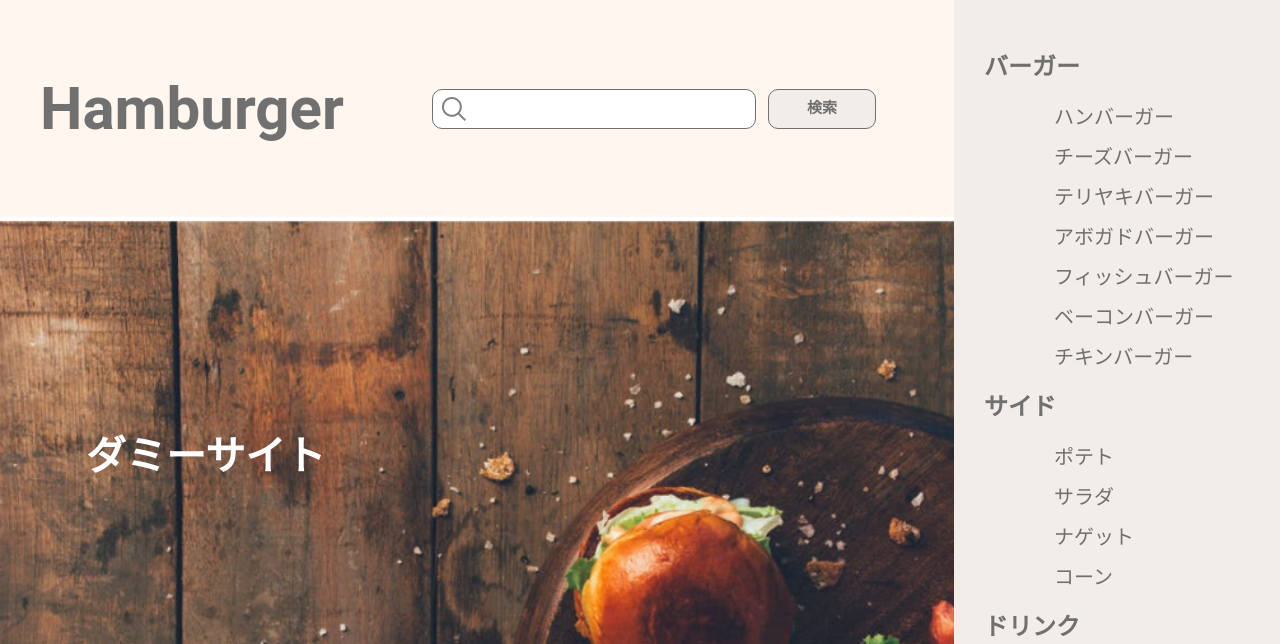
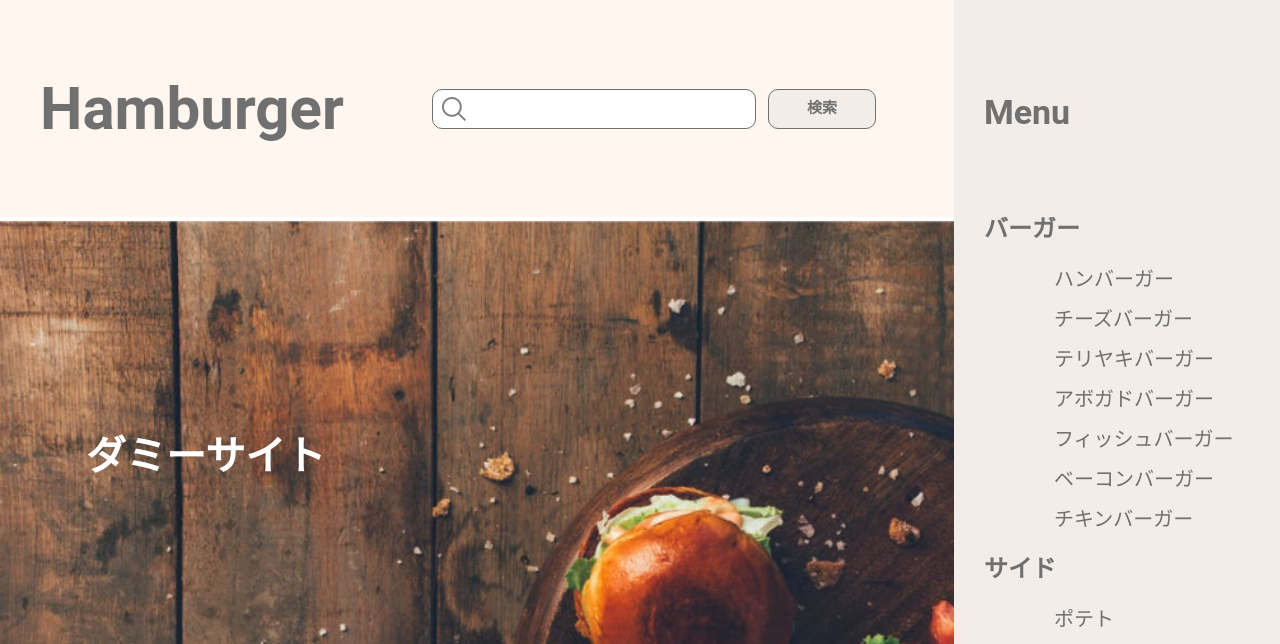
Before and after one commit to yukioinokinawa/Hamburger-TAKA, a plain HTML site: page HTML/front_page.html in a window 1280 px wide. Shown: the top 644 px of the page. Drawn offline with nearby package versions, Linux system fonts and the light colour scheme; some packages are replaced by stand-ins of ours.

Commit message:
Sidebar fix fix fix!

```diff
--- a/HTML/front_page.html
+++ b/HTML/front_page.html
@@ -90,6 +90,7 @@
         <div class="l-sidebar">
             <!--Nav-->
             <div class="l-nav">
+                <p>Menu</p>
                 <nav class="l-nav__body">
                     <button class="c-button">
                         <img src="/images/peke.png" alt="closeボタン">
--- a/SASS/layout/_nav.scss
+++ b/SASS/layout/_nav.scss
@@ -10,6 +10,10 @@
     display: flex;
     justify-content: flex-end;
     z-index: 10;
+
+    >p {
+        display: none;
+    }
 
     &__body {
         width: 36rem;
@@ -43,9 +47,30 @@
         height: inherit;
         position: static;
         background: inherit;
+        display: contents;
+
+        >p {
+            display: block;
+            height: 217px;
+            width: 36rem;
+            font-size: 3.4rem;
+            font-family: "Roboto";
+            font-weight: bold;
+            padding-left: 3rem;
+            padding-top: 10rem;
+        }
 
         &__body {
             display: block;
+            padding-top: 0;
+
+            ul {
+                margin: 0;
+
+                >ul {
+                    margin: 2.5rem 0;
+                }
+            }
         }
     }
 
--- a/SASS/object/component/_button.scss
+++ b/SASS/object/component/_button.scss
@@ -13,6 +13,11 @@
     }
 
     @media screen and(min-width:960px) {
+        pointer-events: none;
         display: none;
+
+        >p {
+            font-size: 3.4;
+        }
     }
 }
```
Also changed, not shown: SASS/style.css, SASS/style.min.css, 2 other files.
